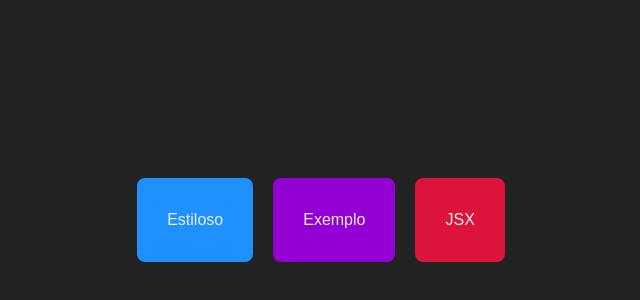
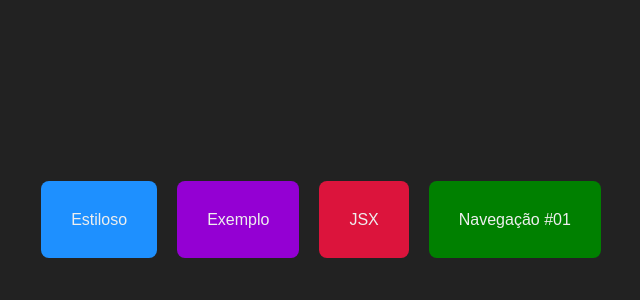
Before and after one commit to tramalho/fundamentos-next, a Next.js app: page / in a window 1280 px wide. Shown: the part 180-480 px from the top of the page, without its empty margins (319-959 px from the left). Built offline with nearby package versions, Linux system fonts and the light colour scheme.

Commit message:
Navegacao Simples

```diff
--- a/src/components/Navegador.jsx
+++ b/src/components/Navegador.jsx
@@ -3,10 +3,11 @@
 
 export default function Navegador(props) {
 	return (
-		<Link href={props.destino}>
-			<div className={styles.navegador}
-            style={{backgroundColor: props.cor || "dodgerblue"}}
-            >{props.texto}</div>
-		</Link>
+		<div>
+			<Link href={props.destino}
+            className={styles.navegador}
+			style={{ backgroundColor: props.cor || "dodgerblue" }}
+            >{props.texto}</Link>
+		</div>
 	);
 }
--- a/src/pages/index.jsx
+++ b/src/pages/index.jsx
@@ -13,6 +13,7 @@
             <Navegador texto="Estiloso" destino="/estiloso" />
             <Navegador texto="Exemplo" destino="/exemplo" cor="darkviolet"/>
             <Navegador texto="JSX" destino="/jsx" cor="crimson"/>
+            <Navegador texto="Navegação #01" destino="/navegacao" cor="green"/>
         </div>
     );
 }
--- /dev/null
+++ b/src/pages/navegacao/index.jsx
@@ -0,0 +1,9 @@
+import Layout from "../../components/Layout";
+
+export default function Navegacao() {
+    return (
+        <Layout titulo="Exemplo de Navegação #01" >
+            <h1>Navegação #01</h1>
+        </Layout>
+    );
+}
--- a/src/styles/Navegador.module.css
+++ b/src/styles/Navegador.module.css
@@ -3,4 +3,9 @@
     padding: 30px;
     margin: 10px;
     border-radius: 8px;
+    cursor: pointer;
 }
+
+.navegador:hover {
+    opacity: 0.6;
+}
```
